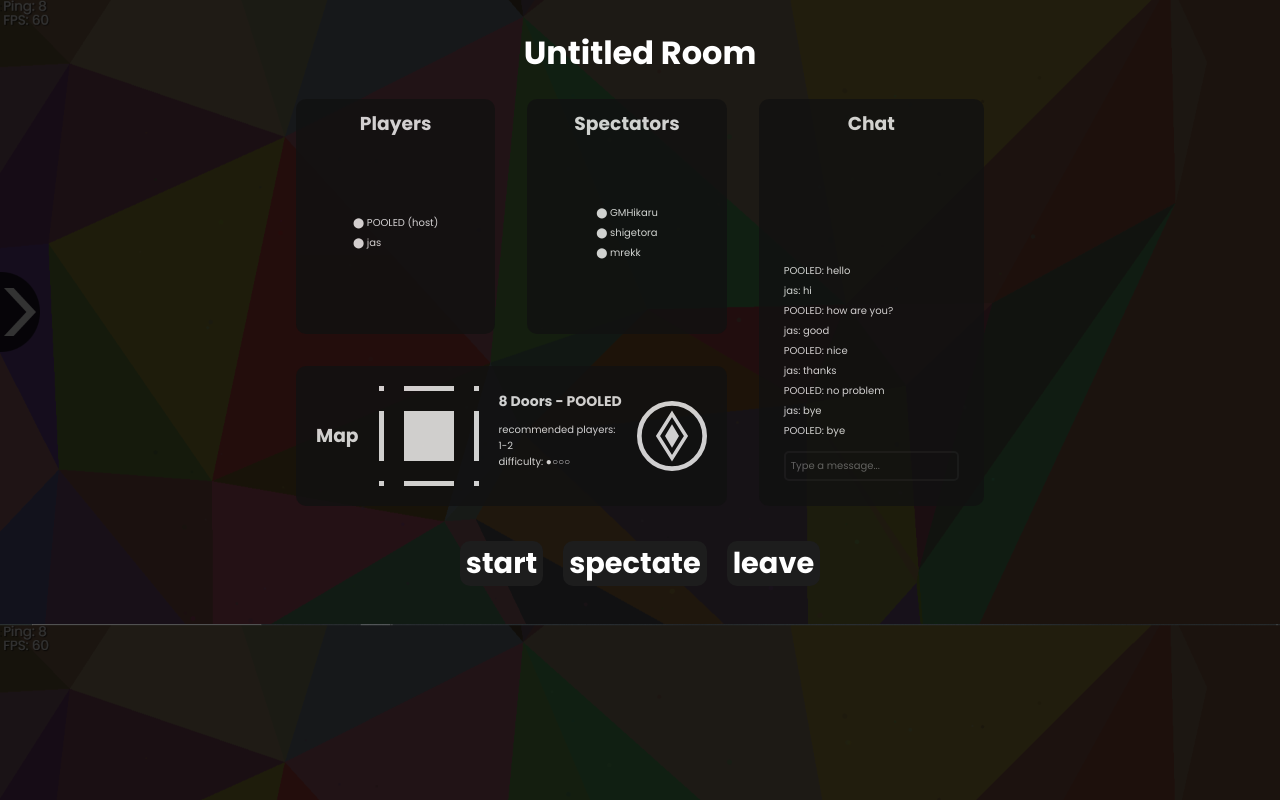
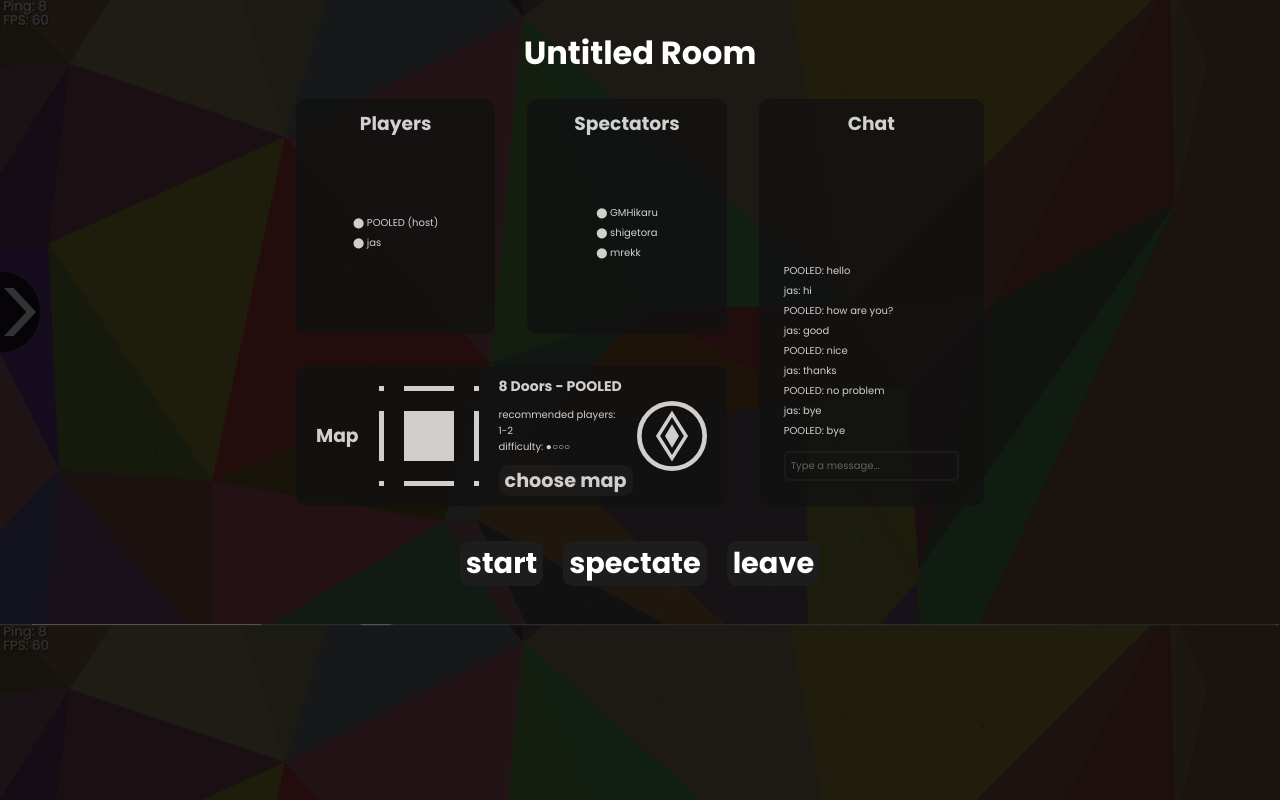
Before and after one commit to ysadamt/pumpkin-prototype, a JavaScript app: page / in a window 1280 px wide. Built offline with nearby package versions, Linux system fonts and the light colour scheme; the HTML template or start-up script is replaced by a standard one.

Commit message:
Add choose map button

```diff
--- a/src/App.css
+++ b/src/App.css
@@ -224,7 +224,6 @@
   padding: 10px 20px 10px 20px;
   margin-top: 1rem;
 
-  cursor: pointer;
   background: #111111;
   border-radius: 10px;
   opacity: 80%;
@@ -288,6 +287,11 @@
   margin-right: 20px;
 }
 
+.room__container-map_content-description button {
+  font-size: 1.2em;
+  margin: 0;
+}
+
 .room__container-map_content-type {
   display: flex;
   flex-direction: column;
--- a/src/App.js
+++ b/src/App.js
@@ -45,6 +45,7 @@ function App() {
               <div className="room__container-map_content-description">
                 <h4>8 Doors - POOLED</h4>
                 <p>recommended players: 1-2 <br /> difficulty: ●○○○</p>
+                <button>choose map</button>
               </div>
               <div className="room__container-map_content-type">
                 <img src={normalLevel} alt="normal-level" />
```
Also changed, not shown: 1 other file (tests, documents, lock files or other folders).
